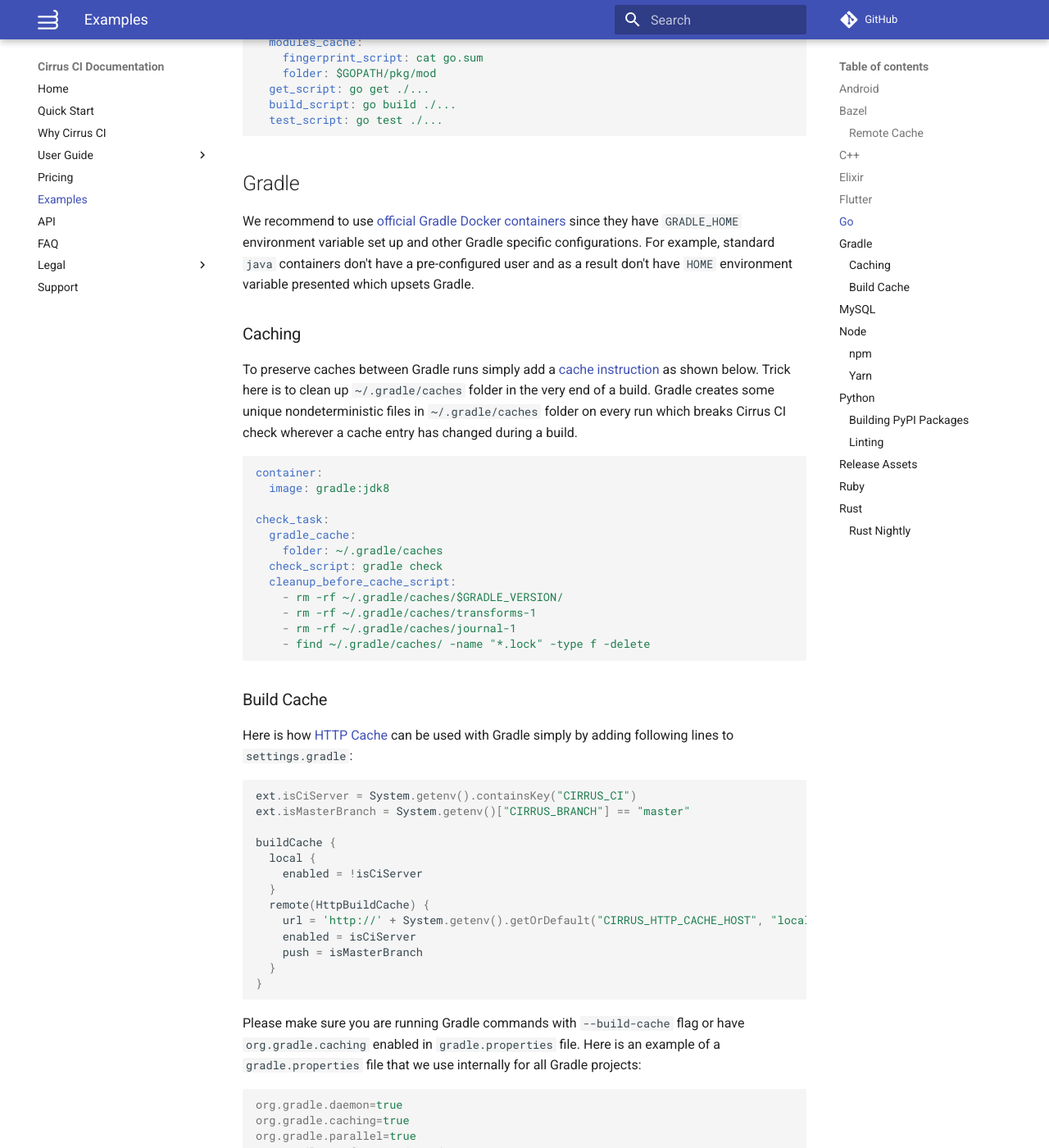
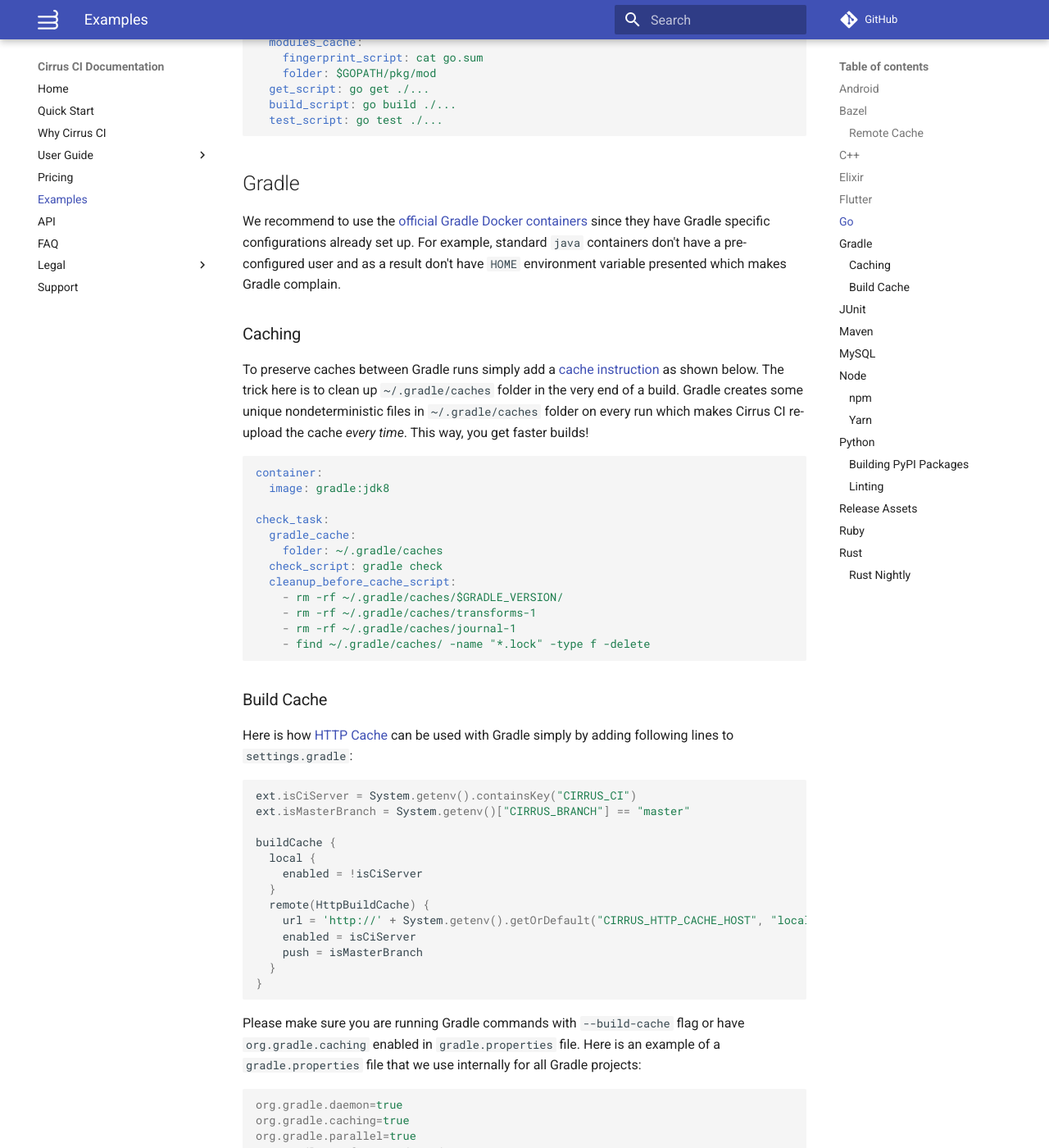
Before and after one commit to cirruslabs/cirrus-ci-docs, an MkDocs documentation site: the page built from docs/examples.md, in a window 1280 px wide and 1400 px high, scrolled down 2924 px. Shown: the whole window at 82% size. Built offline with MkDocs 1.6.1 and Material for MkDocs 9.7.7, drawn with Linux system fonts in a browser that asks for light colours; comment, search, counter and statistics services are not loaded; some of the changed text lies outside the part shown.

Commit message:
Add new examples and update existing ones (#260)

````diff
--- a/docs/examples.md
+++ b/docs/examples.md
@@ -141,15 +141,14 @@ test_task:
 
 ## Gradle
 
-We recommend to use [official Gradle Docker containers](https://hub.docker.com/_/gradle/) since they have `GRADLE_HOME`
-environment variable set up and other Gradle specific configurations. For example, standard `java` containers don't have
-a pre-configured user and as a result don't have `HOME` environment variable presented which upsets Gradle.
+We recommend to use the [official Gradle Docker containers](https://hub.docker.com/_/gradle/) since they have Gradle specific configurations already set up. For example, standard `java` containers don't have
+a pre-configured user and as a result don't have `HOME` environment variable presented which makes Gradle complain.
 
 ### Caching
 
 To preserve caches between Gradle runs simply add a [cache instruction](guide/writing-tasks.md#cache-instruction) as shown below.
-Trick here is to clean up `~/.gradle/caches` folder in the very end of a build. Gradle creates some unique nondeterministic
-files in `~/.gradle/caches` folder on every run which breaks Cirrus CI check wherever a cache entry has changed during a build.
+The trick here is to clean up `~/.gradle/caches` folder in the very end of a build. Gradle creates some unique nondeterministic
+files in `~/.gradle/caches` folder on every run which makes Cirrus CI re-upload the cache *every time*. This way, you get faster builds!
 
 ```yaml
 container:
@@ -197,6 +196,35 @@ org.gradle.configureondemand=true
 org.gradle.jvmargs=-Dfile.encoding=UTF-8
 ```
 
+## JUnit
+
+Here is a `.cirrus.yml` that (once succeeded or failed), parses and uploads JUnit reports:
+
+```yaml
+junit_test_task:
+  junit_script: <replace this comment with instructions to run the test suites>
+  always:
+    junit_result_artifacts:
+      path: "**/test-results/**/*.xml"
+      format: junit
+```
+
+If it is running on a pull request, annotations will also be displayed in-line.
+
+## Maven
+
+Official [Maven Docker images](https://hub.docker.com/_/maven/) can be used for building and testing Maven projects:
+
+```yaml
+task:
+  name: Cirrus CI
+  container:
+    image: maven:latest
+  maven_cache:
+    folder: ~/.m2
+  test_script: mvn test -B
+```
+
 ## MySQL
 
 [Additional Containers feature](guide/writing-tasks.md#additional-containers) makes it super simple to run the same Docker
@@ -238,7 +266,7 @@ test_task:
 
 ### Yarn
 
-Here is an example of a `.cirrus.yml` that caches `node_modules` based on contents of `yarn.lock` file and runs tests:
+Here is an example of a `.cirrus.yml` that caches `node_modules` based on the contents of a `yarn.lock` file and runs tests:
 
 ```yaml
 container:
````
Also changed, not shown: 1 other file.
